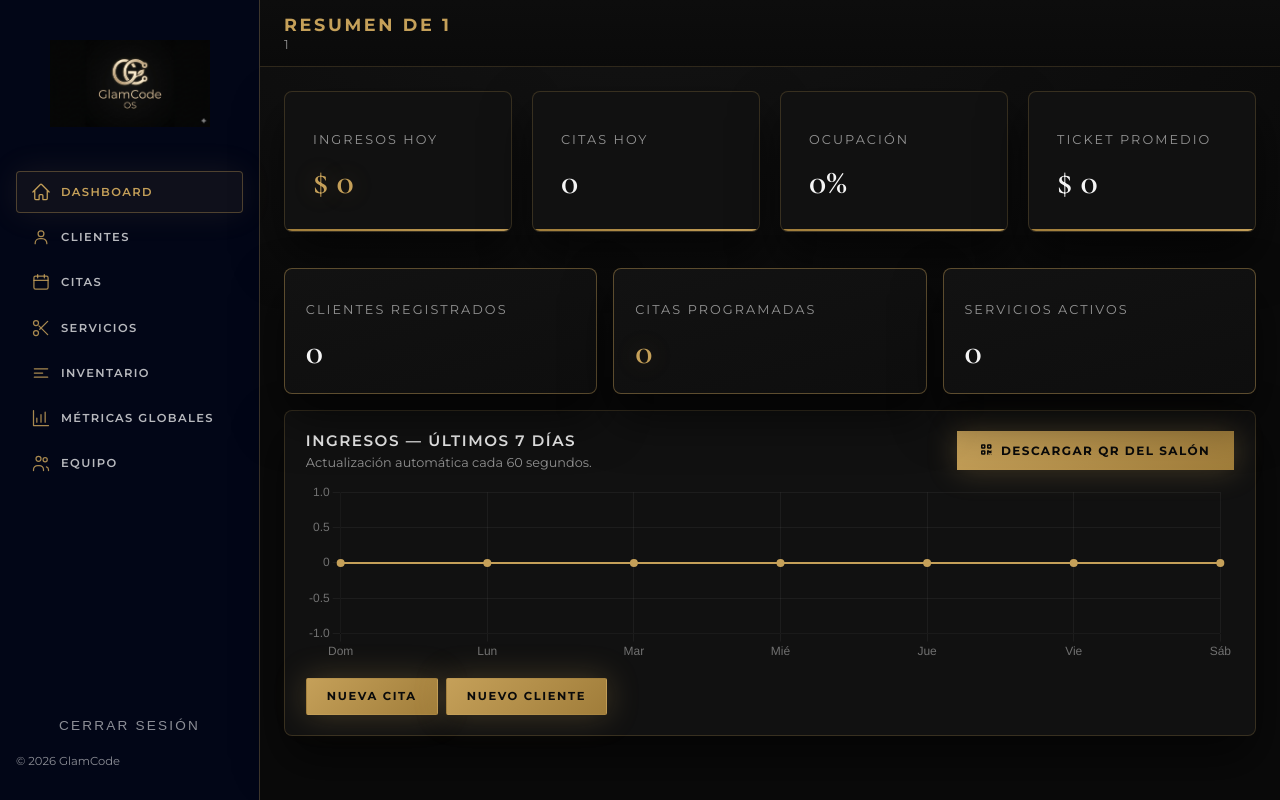
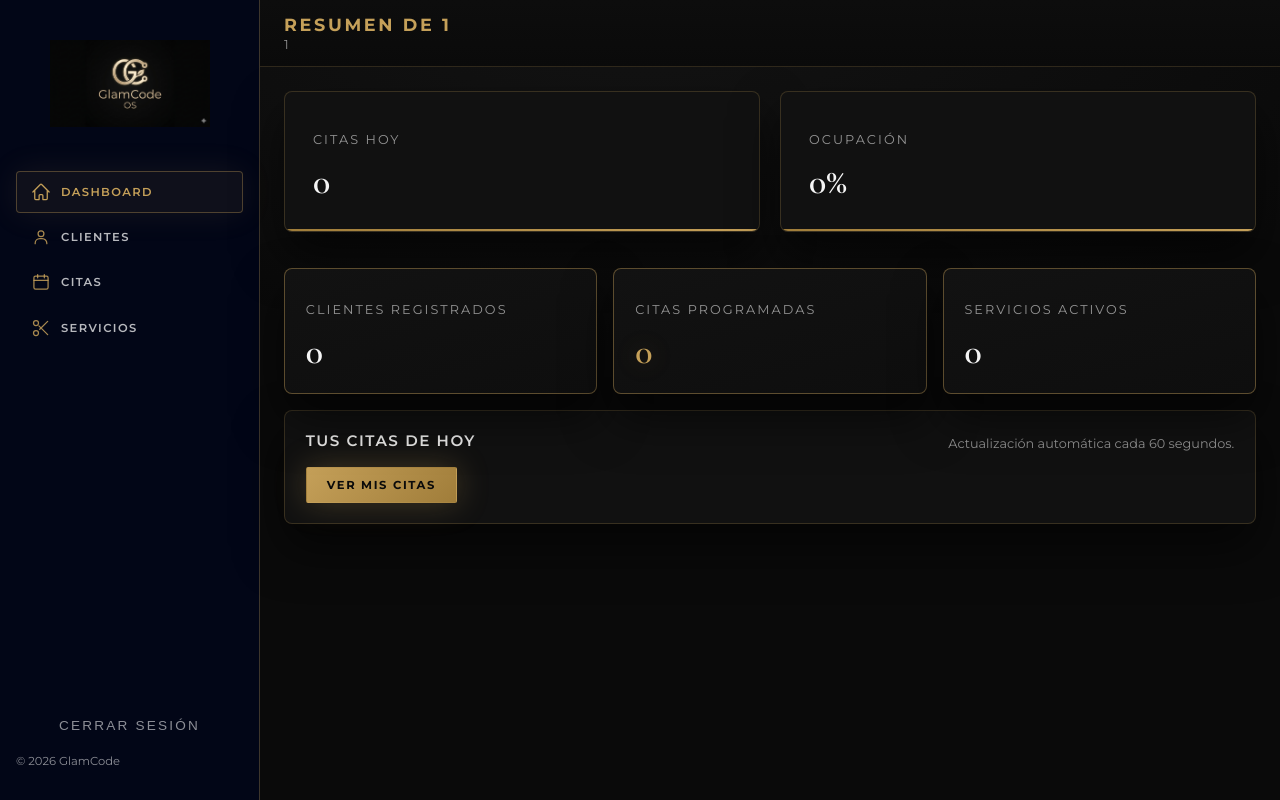
Before and after one commit to VIVIANAPLATA16/GlamCode-OS, a Flask app: page / in a window 1280 px wide. Run offline with Flask 3, Linux system fonts and the light colour scheme; the visitor is signed in with stand-in values (Sample User, id 1); data that the repository does not hold is empty.

Commit message:
Enhancement: Restrict access to inventory and metrics pages for 'estilista' role
- Added conditional checks in the dashboard templates to hide certain elements based on user role.
- Implemented flash messages and redirects in the backend to prevent 'estilista' users from accessing inventory and metrics pages.
- Cleaned up unnecessary HTML elements related to the 'estilista' role in the dashboard template.

```diff
--- a/app/routes/dashboard.py
+++ b/app/routes/dashboard.py
@@ -5,10 +5,13 @@ import os
 from flask import (
     Blueprint,
     current_app,
+    flash,
     jsonify,
+    redirect,
     render_template,
     send_file,
     session,
+    url_for,
 )
 from sqlalchemy import func
 
@@ -129,6 +132,9 @@ def metricas_json():
 @dashboard_bp.route("/dashboard/inventario")
 @login_required
 def inventario_page():
+    if session.get("rol") == "estilista":
+        flash("No tienes acceso a esta sección.", "error")
+        return redirect(url_for("dashboard.inicio"))
     uid = session["usuario_id"]
     items = (
         InventarioItem.query.filter_by(usuario_id=uid)
@@ -141,6 +147,9 @@ def inventario_page():
 @dashboard_bp.route("/dashboard/metricas")
 @login_required
 def metricas_page():
+    if session.get("rol") == "estilista":
+        flash("No tienes acceso a esta sección.", "error")
+        return redirect(url_for("dashboard.inicio"))
     uid = session["usuario_id"]
     items = (
         InventarioItem.query.filter_by(usuario_id=uid)
--- a/templates/base.html
+++ b/templates/base.html
@@ -51,6 +51,7 @@
                 </span>
                 <span>Servicios</span>
             </a>
+            {% if session.get('rol') != 'estilista' %}
             <a href="{{ url_for('dashboard.inventario_page') }}"
                class="nav-link {% if request.endpoint == 'dashboard.inventario_page' %}nav-link--active{% endif %}">
                 <span class="nav-link__icon" aria-hidden="true">
@@ -65,7 +66,6 @@
                 </span>
                 <span>Métricas globales</span>
             </a>
-            {% if session.get('usuario_id') %}
             <a href="{{ url_for('equipo.crear_estilista') }}"
                class="nav-link {% if request.endpoint == 'equipo.crear_estilista' %}nav-link--active{% endif %}">
                 <span class="nav-link__icon" aria-hidden="true">
--- a/templates/dashboard.html
+++ b/templates/dashboard.html
@@ -5,7 +5,7 @@
 
 {% block content %}
 
-{% if onboarding_completo == 0 %}
+{% if onboarding_completo == 0 and rol != 'estilista' %}
 <div style="border:1px solid #c5a059; border-radius:8px; padding:1rem;
             margin-bottom:1.5rem; background:rgba(197,160,89,0.05);">
   <strong>✨ Primeros pasos — configura tu salón</strong>
@@ -38,12 +38,7 @@
     <p class="card__value" id="metric-ticket">—</p>
   </div>
   {% endif %}
-  {% if rol == 'estilista' %}
-  <div style="position:absolute;left:-9999px;width:1px;height:1px;overflow:hidden" aria-hidden="true">
-    <span id="metric-ingresos-hoy">—</span>
-    <span id="metric-ticket">—</span>
-  </div>
-  {% endif %}
+  {# elementos fantasma eliminados — el JS ahora usa null-check #}
 </div>
 
 <div class="grid grid--3">
@@ -63,6 +58,7 @@
   </div>
 </div>
 
+{% if rol != 'estilista' %}
 <div class="card">
   <div class="card__header card__header--between">
     <div>
@@ -87,6 +83,17 @@
     <a href="{{ url_for('clientes.clientes') }}" class="btn btn--gold">Nuevo cliente</a>
   </div>
 </div>
+{% else %}
+<div class="card">
+  <div class="card__header">
+    <h2 class="card__title">Tus citas de hoy</h2>
+    <p class="card__subtitle">Actualización automática cada 60 segundos.</p>
+  </div>
+  <div class="card__actions" style="margin-top:1rem">
+    <a href="{{ url_for('citas.citas') }}" class="btn btn--gold">Ver mis citas</a>
+  </div>
+</div>
+{% endif %}
 {% endblock %}
 
 {% block extra_js %}
@@ -99,14 +106,16 @@
     return new Intl.NumberFormat('es-CO', { style: 'currency', currency: 'COP', maximumFractionDigits: 0 }).format(n);
   }
   function update(data) {
-    document.getElementById('metric-ingresos-hoy').textContent = fmtMoney(data.ingresos_hoy || 0);
-    document.getElementById('metric-citas-hoy').textContent = data.citas_hoy ?? '0';
-    document.getElementById('metric-ocupacion').textContent = (data.ocupacion_pct ?? 0) + '%';
-    document.getElementById('metric-ticket').textContent = fmtMoney(data.ticket_promedio || 0);
+    const safe = (id, val) => { const el = document.getElementById(id); if (el) el.textContent = val; };
+    safe('metric-ingresos-hoy', fmtMoney(data.ingresos_hoy || 0));
+    safe('metric-citas-hoy', data.citas_hoy ?? '0');
+    safe('metric-ocupacion', (data.ocupacion_pct ?? 0) + '%');
+    safe('metric-ticket', fmtMoney(data.ticket_promedio || 0));
     const labels = (data.ingresos_semana || []).map(x => x.dia);
     const values = (data.ingresos_semana || []).map(x => x.monto);
+    const ctx = document.getElementById('chartIngresos');
+    if (!ctx) return;
     if (!chart) {
-      const ctx = document.getElementById('chartIngresos');
       chart = new Chart(ctx, {
         type: 'line',
         data: {
```
